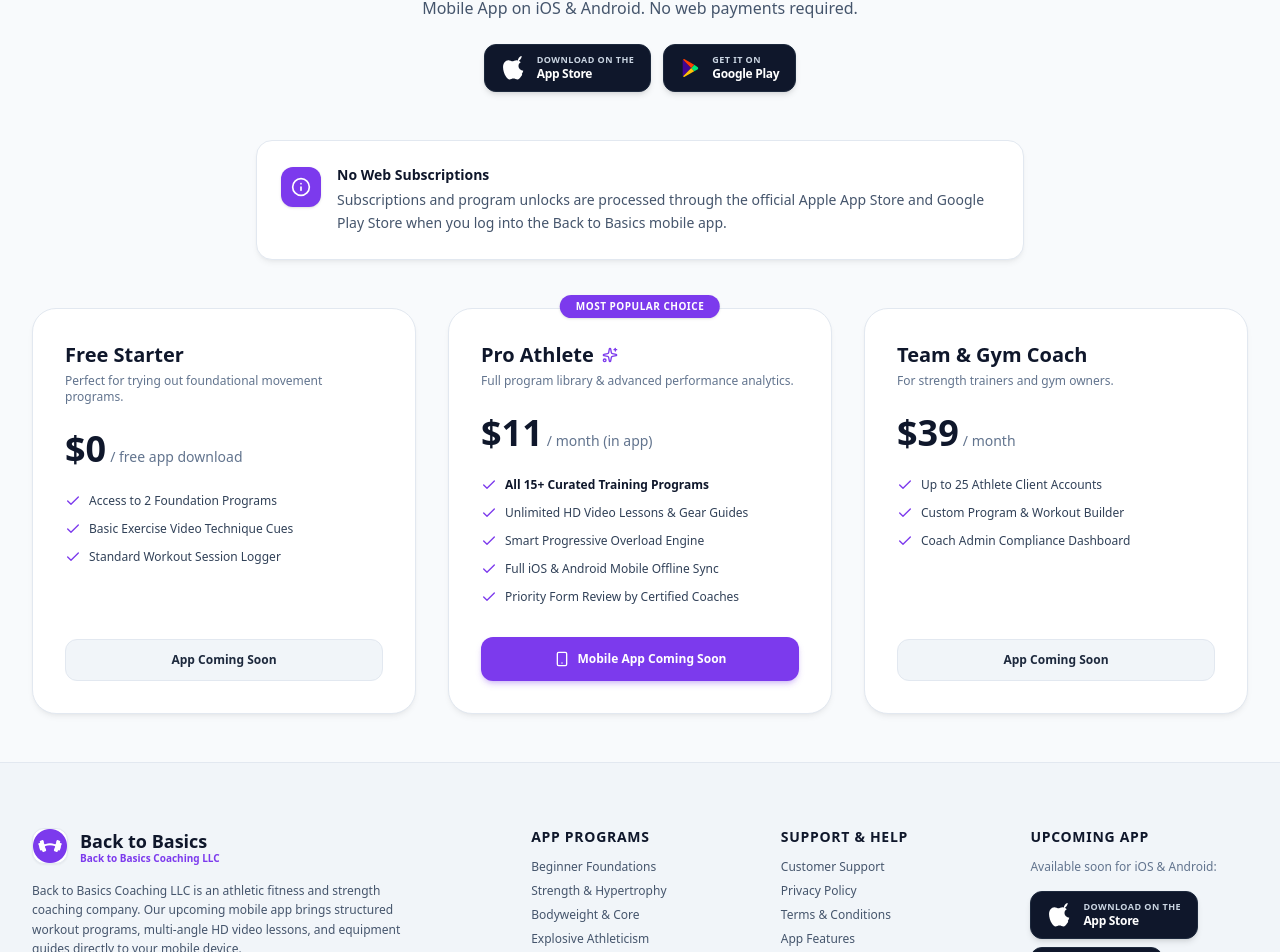
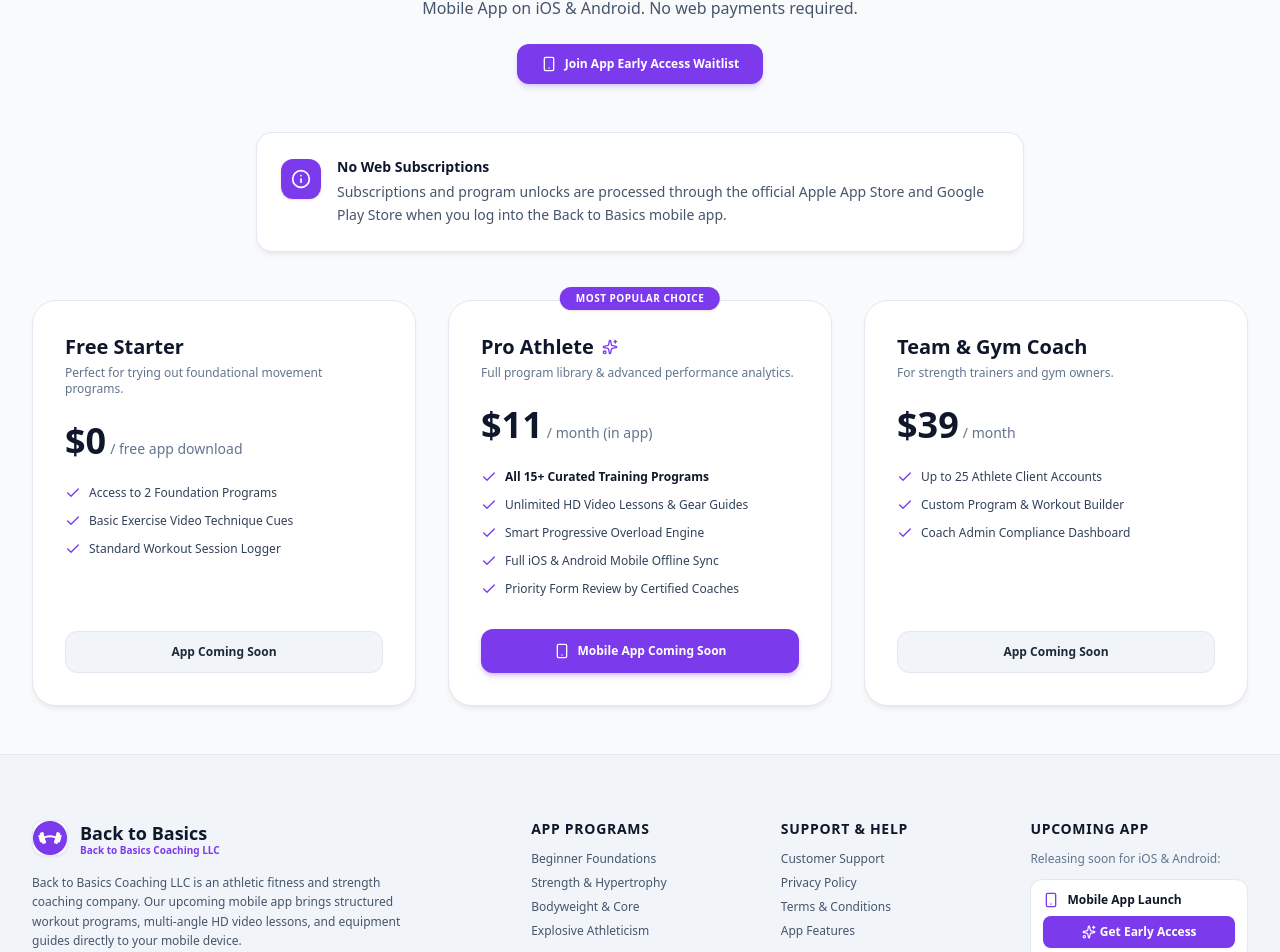
Before and after one commit to tamoor008/B2Bweb, a Next.js app: page /pricing in a window 1280 px wide. Shown: the part 315-1267 px from the top of the page. Built offline with nearby package versions, Linux system fonts and the light colour scheme.

Commit message:
Remove store badges and enforce high contrast text for light theme

```diff
--- a/src/app/globals.css
+++ b/src/app/globals.css
@@ -15,6 +15,10 @@
     color: #0f172a;
     overflow-x: hidden;
     font-family: system-ui, -apple-system, BlinkMacSystemFont, 'Segoe UI', Roboto, Oxygen, Ubuntu, Cantarell, sans-serif;
+  }
+
+  h1, h2, h3, h4, h5, h6 {
+    color: #0f172a;
   }
 }
 
@@ -37,6 +41,7 @@
 .b2b-card {
   background-color: #ffffff;
   border: 1px solid #e2e8f0;
+  color: #0f172a;
   box-shadow: 0 4px 6px -1px rgba(0, 0, 0, 0.05), 0 2px 4px -2px rgba(0, 0, 0, 0.05);
 }
 
--- a/src/app/pricing/page.tsx
+++ b/src/app/pricing/page.tsx
@@ -9,7 +9,6 @@
   Info,
 } from "lucide-react";
 import MobileAppComingSoonModal from "@/components/MobileAppComingSoonModal";
-import { AppleAppStoreBadge, GooglePlayBadge } from "@/components/StoreBadges";
 
 export default function PricingPage() {
   const [modalOpen, setModalOpen] = useState(false);
@@ -34,10 +33,15 @@
           All program access and subscription memberships are handled natively inside the Back to Basics Mobile App on iOS & Android. No web payments required.
         </p>
 
-        {/* Store Badges Row */}
-        <div className="flex flex-col sm:flex-row items-center justify-center gap-3 pt-2">
-          <AppleAppStoreBadge onClick={() => openSubscribeModal("iOS App Store Access")} />
-          <GooglePlayBadge onClick={() => openSubscribeModal("Google Play Store Access")} />
+        {/* Early Access Action */}
+        <div className="flex justify-center pt-2">
+          <button
+            onClick={() => openSubscribeModal("Mobile App Early Access")}
+            className="px-6 py-3 rounded-xl bg-[#7C3AED] hover:bg-[#6D28D9] text-white font-bold text-xs shadow-md shadow-[#7C3AED]/20 inline-flex items-center gap-2"
+          >
+            <Smartphone className="w-4 h-4" />
+            <span>Join App Early Access Waitlist</span>
+          </button>
         </div>
       </div>
 
--- a/src/components/Footer.tsx
+++ b/src/components/Footer.tsx
@@ -3,8 +3,7 @@
 import React, { useState } from "react";
 import Link from "next/link";
 import Image from "next/image";
-import { ShieldCheck } from "lucide-react";
-import { AppleAppStoreBadge, GooglePlayBadge } from "@/components/StoreBadges";
+import { ShieldCheck, Smartphone, Sparkles } from "lucide-react";
 import MobileAppComingSoonModal from "@/components/MobileAppComingSoonModal";
 
 export default function Footer() {
@@ -102,13 +101,22 @@
           </ul>
         </div>
 
-        {/* Links 3: Mobile Apps Badges */}
+        {/* Links 3: Mobile Apps Notice */}
         <div className="space-y-3">
           <h4 className="text-slate-900 font-extrabold text-sm uppercase tracking-wider">Upcoming App</h4>
-          <p className="text-xs text-slate-500">Available soon for iOS & Android:</p>
-          <div className="space-y-2 pt-1">
-            <AppleAppStoreBadge onClick={() => setModalOpen(true)} />
-            <GooglePlayBadge onClick={() => setModalOpen(true)} />
+          <p className="text-xs text-slate-500">Releasing soon for iOS & Android:</p>
+          <div className="p-3 rounded-xl bg-white border border-slate-200 space-y-2">
+            <div className="flex items-center gap-2 text-xs font-bold text-slate-900">
+              <Smartphone className="w-4 h-4 text-[#7C3AED]" />
+              <span>Mobile App Launch</span>
+            </div>
+            <button
+              onClick={() => setModalOpen(true)}
+              className="w-full py-2 rounded-lg bg-[#7C3AED] hover:bg-[#6D28D9] text-white text-xs font-bold transition-all shadow-xs flex items-center justify-center gap-1"
+            >
+              <Sparkles className="w-3.5 h-3.5" />
+              <span>Get Early Access</span>
+            </button>
           </div>
         </div>
       </div>
--- a/src/components/MobileAppComingSoonModal.tsx
+++ b/src/components/MobileAppComingSoonModal.tsx
@@ -2,9 +2,8 @@
 
 import React, { useState } from "react";
 import Image from "next/image";
-import { X, CheckCircle2, Bell, Sparkles } from "lucide-react";
+import { X, CheckCircle2, Bell, Sparkles, Smartphone } from "lucide-react";
 import { ProgramData } from "@/data/programs";
-import { AppleAppStoreBadge, GooglePlayBadge } from "@/components/StoreBadges";
 
 interface MobileAppComingSoonModalProps {
   isOpen: boolean;
@@ -72,14 +71,14 @@
               </p>
             </div>
 
-            {/* App Store & Google Play Official Badges */}
-            <div className="flex flex-col sm:flex-row items-center justify-center gap-3 max-w-sm mx-auto">
-              <AppleAppStoreBadge />
-              <GooglePlayBadge />
+            {/* Releasing Soon Indicator */}
+            <div className="p-3.5 rounded-2xl bg-slate-50 border border-slate-200 flex items-center justify-center gap-2 text-xs font-bold text-slate-800 max-w-xs mx-auto">
+              <Smartphone className="w-4 h-4 text-[#7C3AED]" />
+              <span>Coming Soon for iOS & Android</span>
             </div>
 
             {/* Waitlist Form */}
-            <form onSubmit={handleSubmit} className="space-y-3 pt-2">
+            <form onSubmit={handleSubmit} className="space-y-3 pt-1">
               <div className="flex flex-col sm:flex-row gap-2">
                 <input
                   type="email"
```
